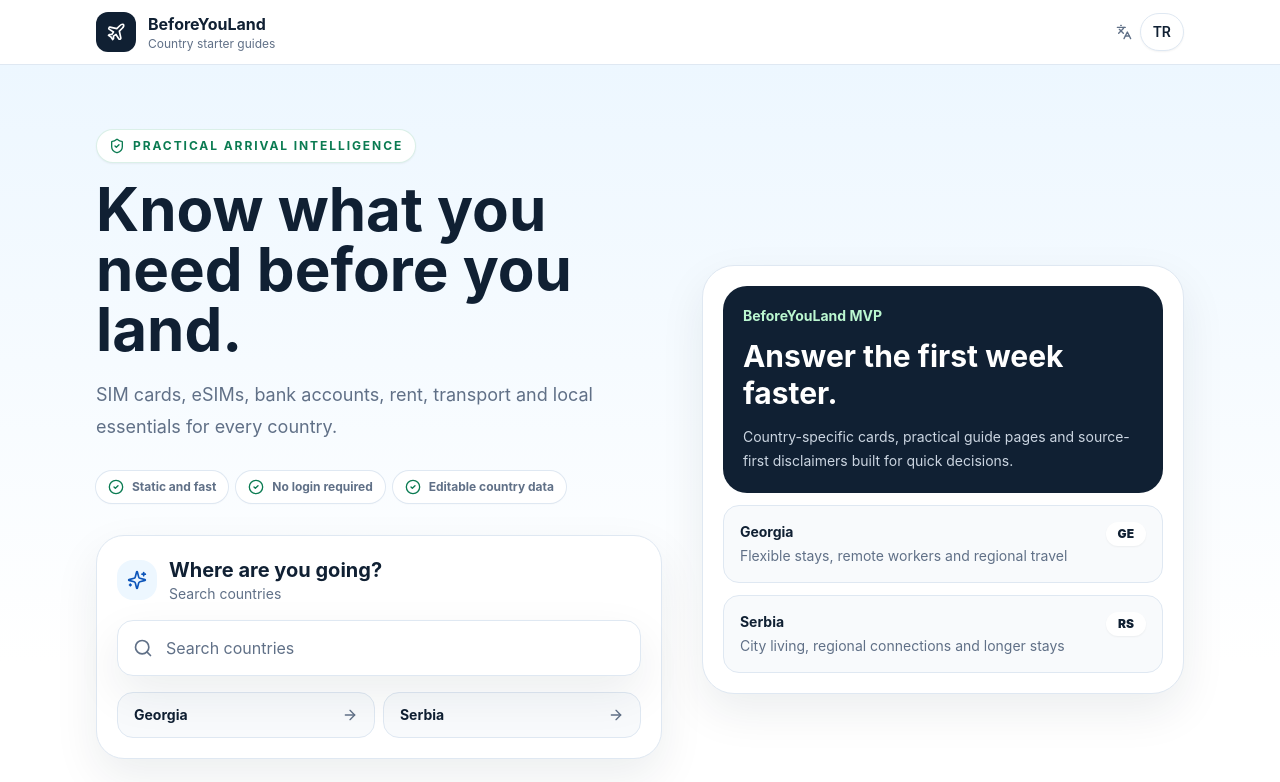
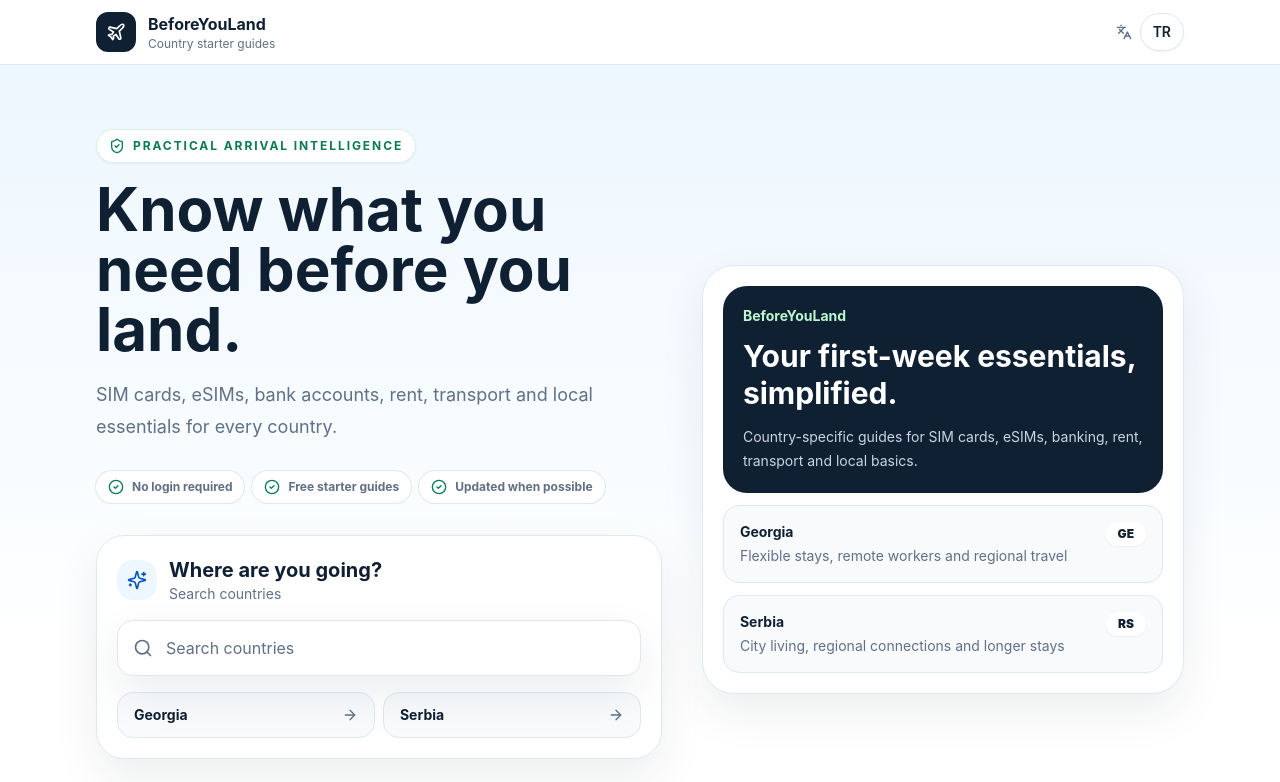
Before and after one commit to cenkerdem763-alt/BeforeYouLand, a React (Vite) app: page /en in a window 1280 px wide. Shown: the top 782 px of the page. Built offline with nearby package versions, Linux system fonts and the light colour scheme.

Commit message:
Fix homepage routes and polish hero copy

```diff
--- a/src/data/i18n.ts
+++ b/src/data/i18n.ts
@@ -18,8 +18,12 @@
       countries: 'Countries',
       startWithGeorgia: 'Start with Georgia',
       noResults: 'No countries found.',
-      trustItems: ['Static and fast', 'No login required', 'Editable country data'],
+      trustItems: ['No login required', 'Free starter guides', 'Updated when possible'],
       cardCta: 'Explore country',
+      featureLabel: 'BeforeYouLand',
+      featureTitle: 'Your first-week essentials, simplified.',
+      featureDescription:
+        'Country-specific guides for SIM cards, eSIMs, banking, rent, transport and local basics.',
     },
     country: {
       overview: 'Arrival essentials',
@@ -81,8 +85,12 @@
       countries: 'Ülkeler',
       startWithGeorgia: 'Gürcistan ile başla',
       noResults: 'Ülke bulunamadı.',
-      trustItems: ['Statik ve hızlı', 'Üyelik gerekmez', 'Düzenlenebilir ülke verisi'],
+      trustItems: ['Kayıt gerekmez', 'Ücretsiz başlangıç rehberleri', 'Mümkün oldukça güncellenir'],
       cardCta: 'Ülkeyi incele',
+      featureLabel: 'BeforeYouLand',
+      featureTitle: 'İlk hafta ihtiyaçlarını kolayca öğren.',
+      featureDescription:
+        'SIM kart, eSIM, banka, ev kiralama, ulaşım ve yerel başlangıç bilgileri tek yerde.',
     },
     country: {
       overview: 'Varış için temel bilgiler',
--- a/src/pages/HomePage.tsx
+++ b/src/pages/HomePage.tsx
@@ -111,15 +111,9 @@
           </div>
           <div className="rounded-[2rem] border border-line bg-white p-4 shadow-soft sm:p-5">
             <div className="rounded-[1.5rem] bg-ink p-5 text-white">
-              <p className="text-sm font-bold text-green-200">BeforeYouLand MVP</p>
-              <p className="mt-3 text-3xl font-bold leading-tight">
-                {language === 'en' ? 'Answer the first week faster.' : 'İlk haftanın cevapları daha hızlı.'}
-              </p>
-              <p className="mt-3 text-sm leading-6 text-slate-300">
-                {language === 'en'
-                  ? 'Country-specific cards, practical guide pages and source-first disclaimers built for quick decisions.'
-                  : 'Hızlı kararlar için ülkeye özel kartlar, pratik rehber sayfaları ve doğrulama odaklı uyarılar.'}
-              </p>
+              <p className="text-sm font-bold text-green-200">{copy.featureLabel}</p>
+              <p className="mt-3 text-3xl font-bold leading-tight">{copy.featureTitle}</p>
+              <p className="mt-3 text-sm leading-6 text-slate-300">{copy.featureDescription}</p>
             </div>
             <div className="mt-3 grid gap-3">
               {countries.map((country) => (
```
